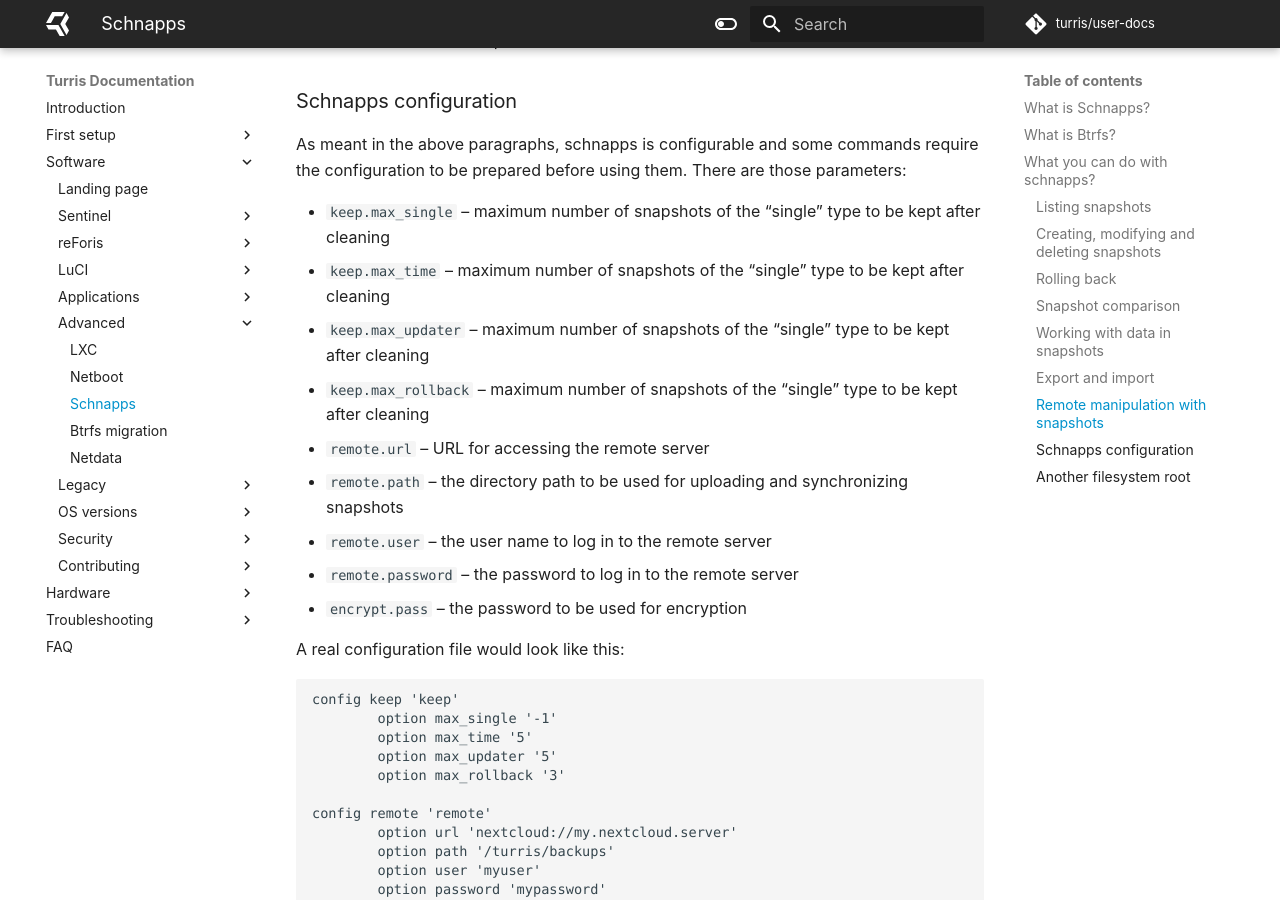
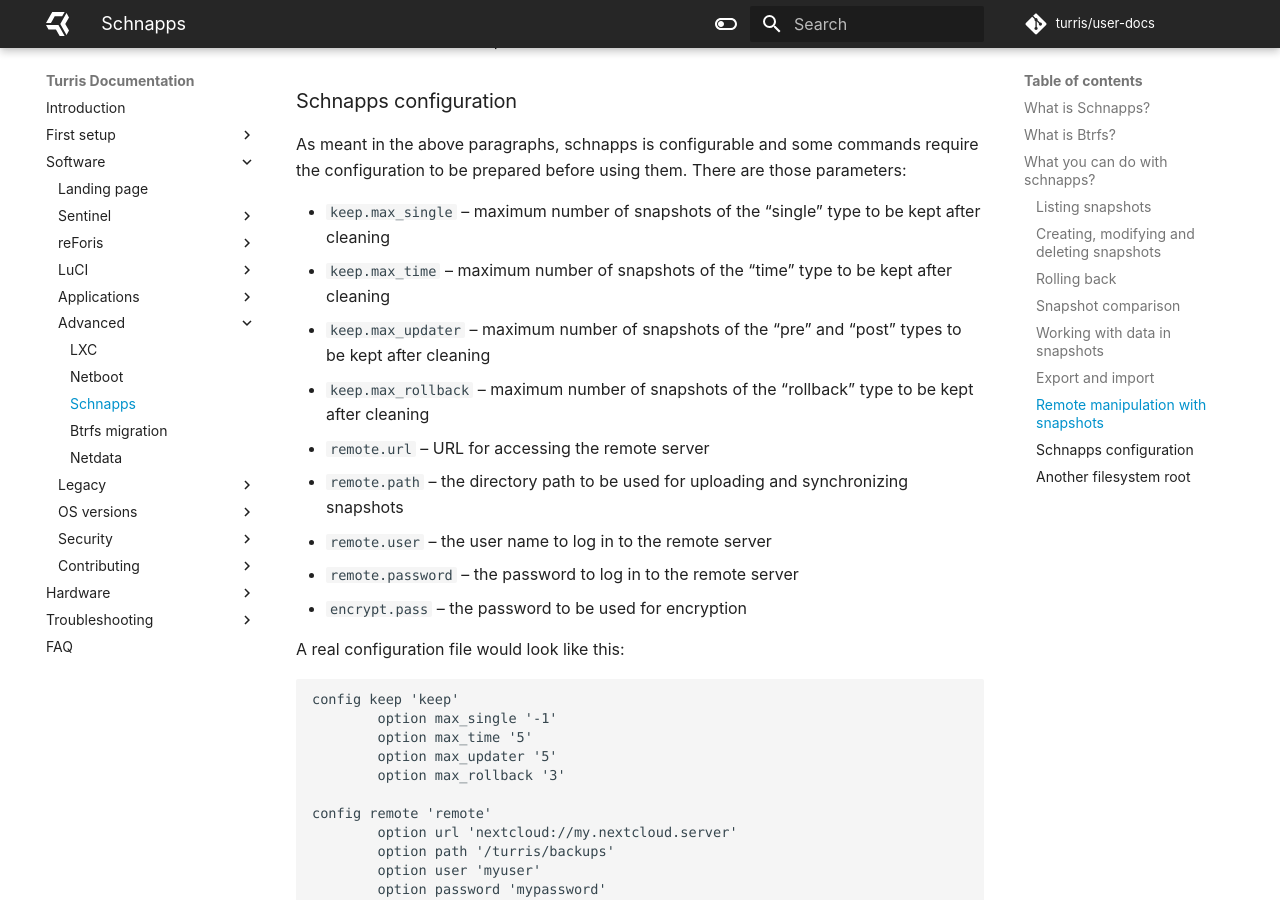
Before and after one commit to turris-cz/user-docs, an MkDocs documentation site: the page built from docs/geek/schnapps/schnapps.md, in a window 1280 px wide and 900 px high, scrolled down 7435 px. Built offline with MkDocs 1.6.1 and Material for MkDocs 9.7.7, drawn with Linux system fonts in a browser that asks for light colours.

Commit message:
geek/schnapps: fix keep.max_* config descriptions
replace "single" type everywhere with actually referred to types

```diff
--- a/docs/geek/schnapps/schnapps.md
+++ b/docs/geek/schnapps/schnapps.md
@@ -287,9 +287,9 @@
 prepared before using them. There are those parameters:
 
 * `keep.max_single` – maximum number of snapshots of the "single" type to be kept after cleaning
-* `keep.max_time` – maximum number of snapshots of the "single" type to be kept after cleaning
-* `keep.max_updater` – maximum number of snapshots of the "single" type to be kept after cleaning
-* `keep.max_rollback` – maximum number of snapshots of the "single" type to be kept after cleaning
+* `keep.max_time` – maximum number of snapshots of the "time" type to be kept after cleaning
+* `keep.max_updater` – maximum number of snapshots of the "pre" and "post" types to be kept after cleaning
+* `keep.max_rollback` – maximum number of snapshots of the "rollback" type to be kept after cleaning
 * `remote.url` – URL for accessing the remote server
 * `remote.path` – the directory path to be used for uploading and synchronizing snapshots
 * `remote.user` – the user name to log in to the remote server
```
